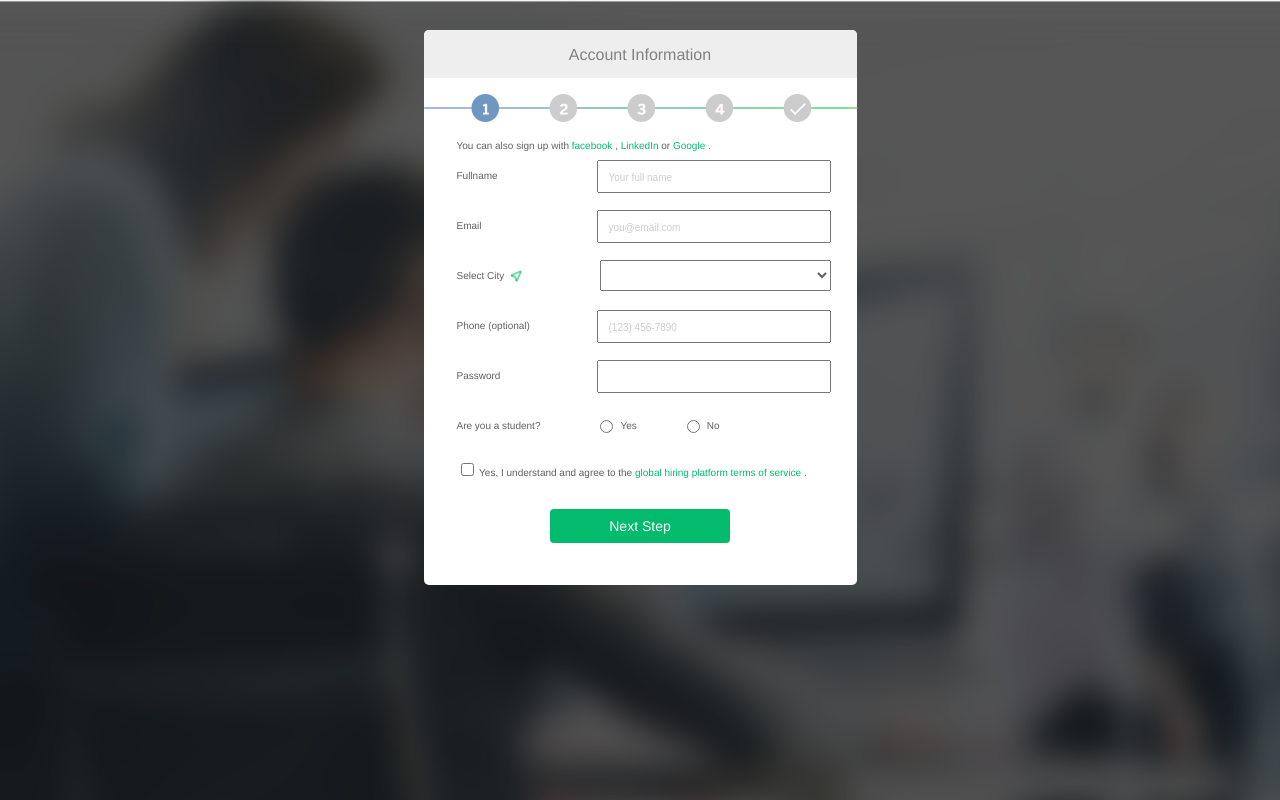
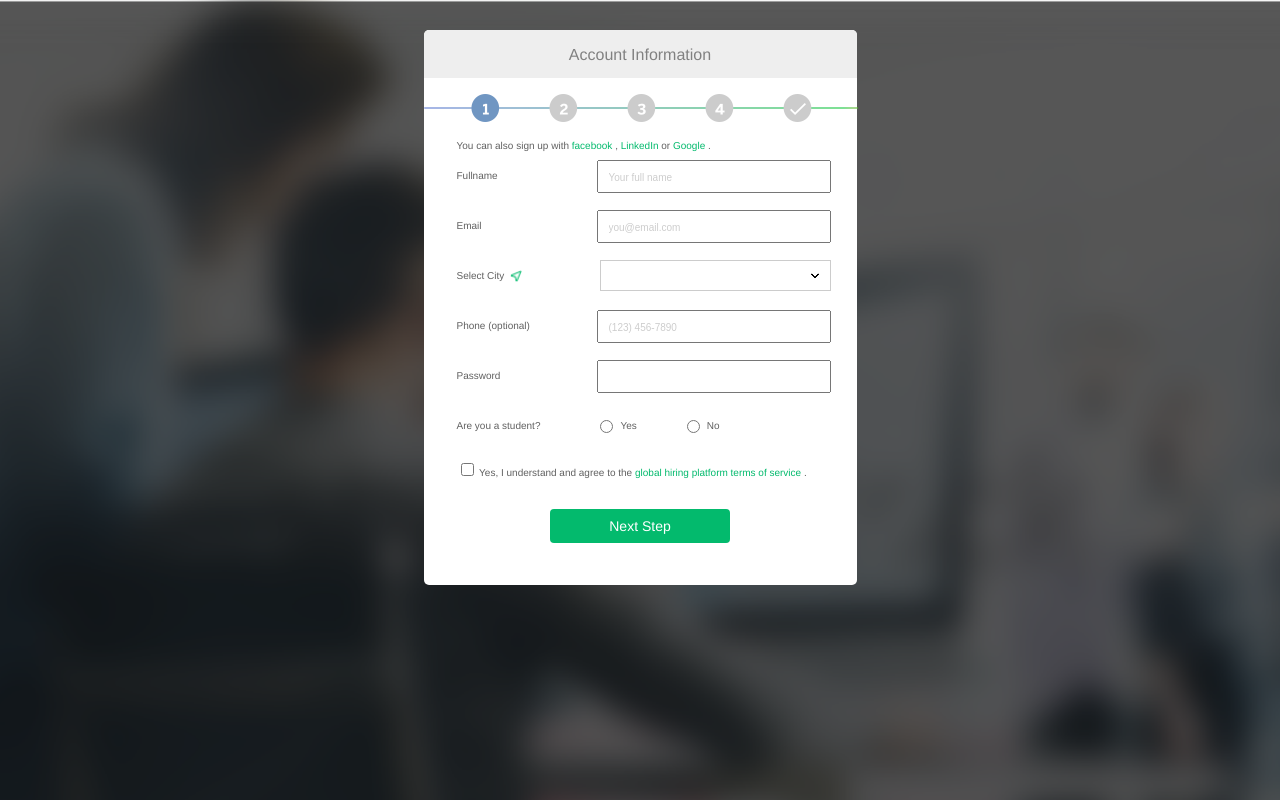
Before and after one commit to sinanazemi/global-hiring, a plain HTML site: page web/steps.html in a window 1280 px wide. Drawn offline with nearby package versions, Linux system fonts and the light colour scheme; some packages are replaced by stand-ins of ours; no server answers.

Commit message:
UI for Combobox

```diff
--- a/web/css/steps_style.css
+++ b/web/css/steps_style.css
@@ -97,6 +97,7 @@
 
 }
 
+
 .field-div {
     width: 374px;
     height: 30px;
@@ -167,6 +168,31 @@ input[type=checkbox] + label {
   font-weight: 450;
   color: rgb(3, 186, 109);
   text-align: center;
+}
+
+.select-style {
+    -webkit-appearance: none;
+     -moz-appearance: none;
+     appearance: none;
+
+    width: 231px;
+    height: 31px;
+    padding-top: 2px;
+    padding-bottom: 2px;
+    padding-left: 10px;
+    float: right;
+    border: 1px solid #ccc;
+    overflow: hidden;
+    background-color: #fff;
+    cursor: pointer;
+
+    background: #fff url('../images/combo.png') no-repeat 97% 50%;
+
+
+    font-size: 10px;
+    font-family: 'Helvetica Neue', Helvetica, Arial, sans-serif;
+    font-style: bold;
+    color: rgb(97, 97, 97);
 }
 
 .select-area1 {
--- a/web/steps.html
+++ b/web/steps.html
@@ -40,7 +40,7 @@
                     </div>
                     <div class="field-div" style="top: 230px;">
                         <p class="field-label">Select City</p><img src="images/location.png" class="location-image" alt="Location">
-                        <select class="select-area1" ng-model="selectedCity" ng-options="city as city.name for city in cities">
+                        <select class="select-style" ng-model="selectedCity" ng-options="city as city.name for city in cities">
                         </select>
 
                     </div>
```
Also changed, not shown: web/images/combo.png (added).
